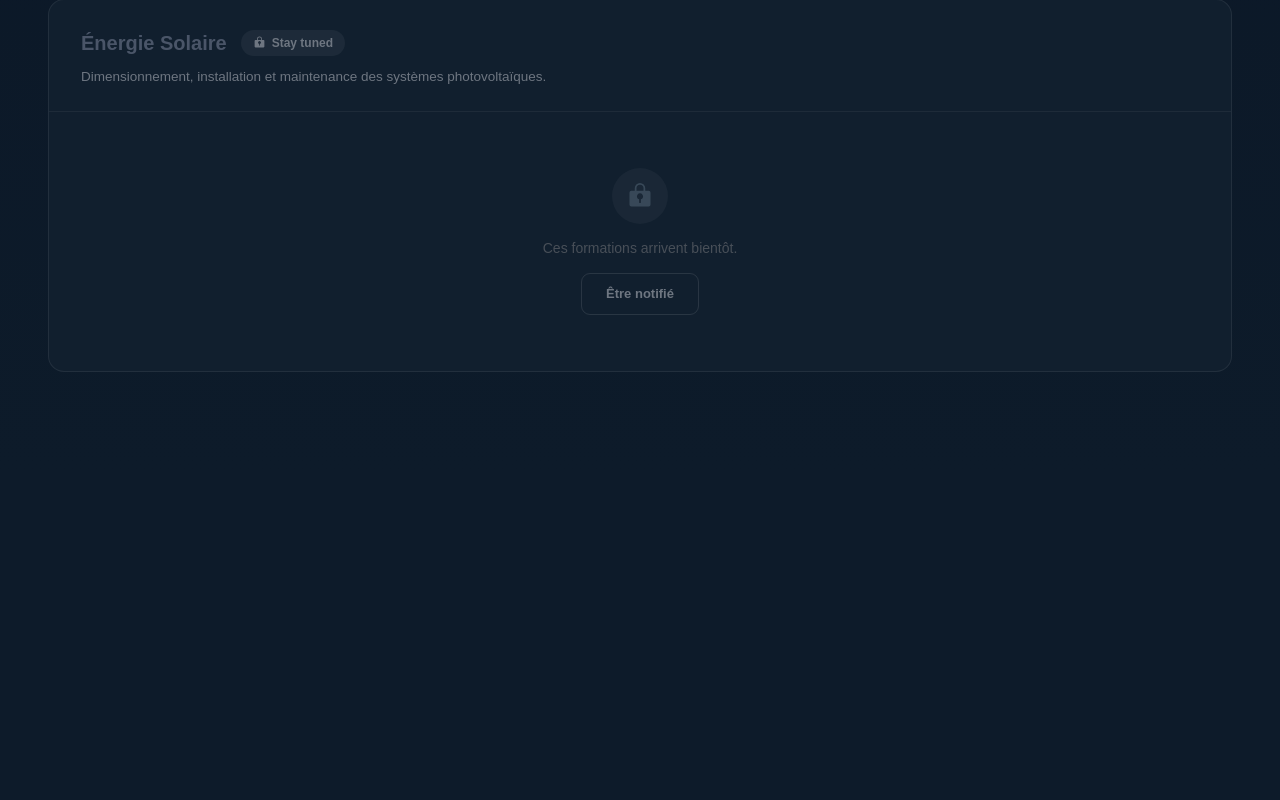
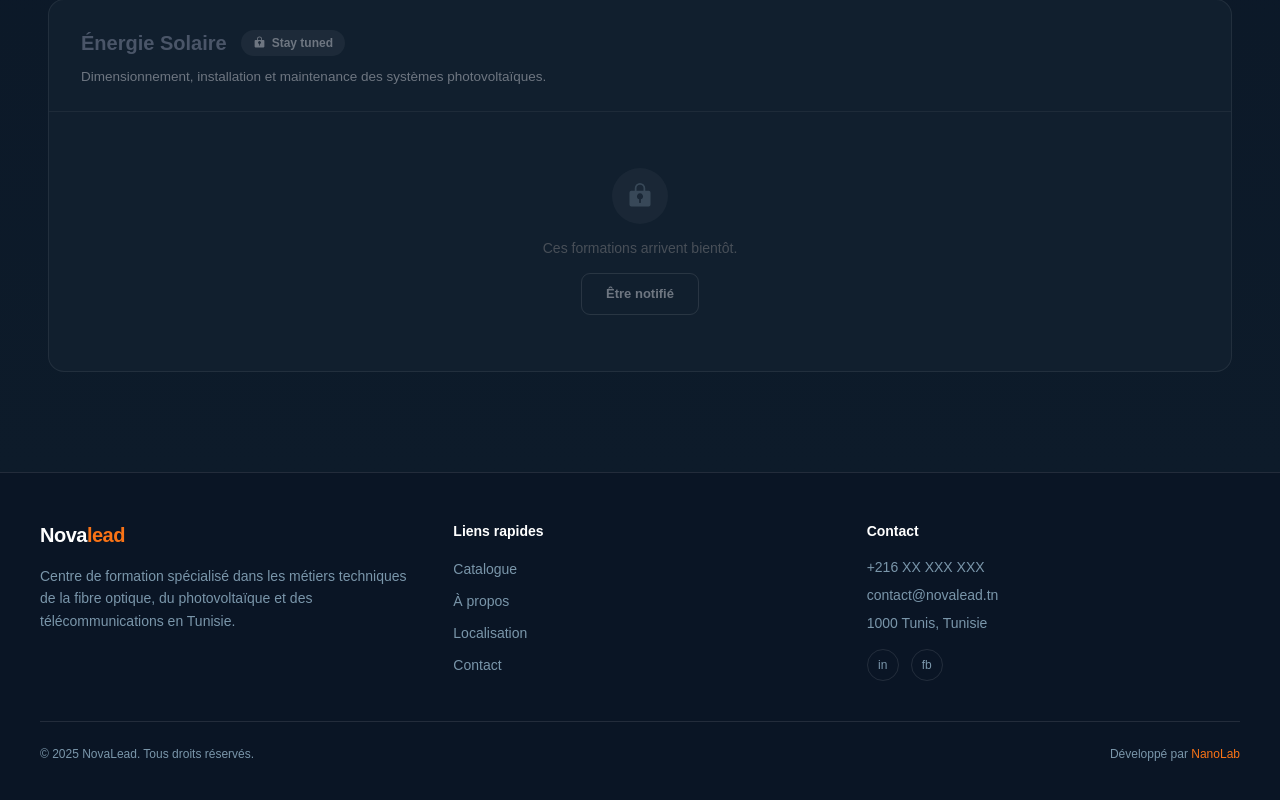
Before and after one commit to NanoLab-org/novalead, a Next.js app: page /catalogue in a window 1280 px wide. Shown: the part 1462-2262 px from the top of the page. Before the commit the page ends 1934 px from the top, so only its background shows below. Built offline with nearby package versions, Linux system fonts and the light colour scheme.

Commit message:
refactor: extract constants, move home components, add navbar/footer to layout

```diff
--- a/src/app/layout.tsx
+++ b/src/app/layout.tsx
@@ -1,33 +1,25 @@
 import type { Metadata } from "next";
-import { Inter } from "next/font/google";
 import "./globals.css";
 import Navbar from "@/components/Navbar";
-
-const inter = Inter({
-  variable: "--font-inter",
-  subsets: ["latin"],
-});
+import Footer from "@/components/Footer";
 
 export const metadata: Metadata = {
-  title: "NovaLead — Centre de Formation Fibre Optique & Photovoltaïque",
-  description:
-    "NovaLead forme les techniciens et entreprises aux métiers de la fibre optique, du photovoltaïque et des télécommunications en Tunisie.",
+  title: "NovaLead",
+  description: "Centre de formation spécialisé en fibre optique, photovoltaïque et télécommunications.",
 };
 
 export default function RootLayout({
   children,
-}: Readonly<{
+}: {
   children: React.ReactNode;
-}>) {
+}) {
   return (
-    <html
-      lang="fr"
-      className={`${inter.variable} h-full antialiased`}
-    >
-      <body className="min-h-full flex flex-col">
-              <Navbar />
-
-        {children}</body>
+    <html lang="fr">
+      <body>
+        <Navbar />
+        <main>{children}</main>
+        <Footer />
+      </body>
     </html>
   );
 }
--- a/src/app/page.tsx
+++ b/src/app/page.tsx
@@ -1,9 +1,7 @@
-import Navbar from "@/components/Navbar";
-import Hero from "@/components/Hero";
-import Carousel from "@/components/Carousel";
-import About from "@/components/About";
-import Location from "@/components/Location";
-import Footer from "@/components/Footer";
+import Hero from "@/components/home/Hero";
+import Carousel from "@/components/home/Carousel";
+import About from "@/components/home/About";
+import Location from "@/components/home/Location";
 
 export default function Home() {
   return (
@@ -12,7 +10,6 @@ export default function Home() {
       <Carousel />
       <About />
       <Location />
-      <Footer />
     </main>
   );
 }
--- a/src/components/Footer.tsx
+++ b/src/components/Footer.tsx
@@ -1,3 +1,5 @@
+import { footerLinks } from "@/constants";
+
 export default function Footer() {
   return (
     <footer className="px-10 py-12 bg-deep border-t border-white/10">
@@ -18,7 +20,7 @@ export default function Footer() {
         <div>
           <p className="text-white font-bold text-sm mb-4">Liens rapides</p>
           <ul className="flex flex-col gap-2">
-            {["Catalogue", "À propos", "Localisation", "Contact"].map((l) => (
+            {footerLinks.map((l) => (
               <li key={l}>
                 <a href={`#${l.toLowerCase()}`} className="text-muted text-sm hover:text-white transition-colors">
                   {l}
--- a/src/components/Navbar.tsx
+++ b/src/components/Navbar.tsx
@@ -1,3 +1,4 @@
+import { navLinks } from "@/constants";
 import Link from "next/link";
 
 export default function Navbar() {
@@ -6,12 +7,15 @@ export default function Navbar() {
       <div className="text-white font-bold text-xl tracking-tight">
         Nova<span className="text-orange">lead</span>
       </div>
-      <ul className="hidden md:flex gap-8 text-sm font-medium text-muted">
-        <li><Link href="/catalogue" className="hover:text-white transition-colors">Catalogue</Link></li>
-        <li><a href="#about" className="hover:text-white transition-colors">À propos</a></li>
-        <li><a href="#location" className="hover:text-white transition-colors">Localisation</a></li>
-        <li><a href="#contact" className="hover:text-white transition-colors">Contact</a></li>
-      </ul>
+     <ul className="hidden md:flex gap-8 text-sm font-medium text-muted">
+  {navLinks.map((link) => (
+    <li key={link.label}>
+      <Link href={link.href} className="hover:text-white transition-colors">
+        {link.label}
+      </Link>
+    </li>
+  ))}
+</ul>
       <button className="bg-orange text-white text-sm font-semibold px-5 py-2 rounded-full hover:opacity-90 transition-opacity">
         Nous contacter
       </button>
--- a/src/components/About.tsx
+++ b/src/components/home/About.tsx
@@ -1,29 +1,5 @@
-const values = [
-  {
-    titre: "Formateurs praticiens",
-    description:
-      "Tous nos formateurs exercent encore dans leur domaine. Pas de théorie déconnectée du terrain.",
-    color: "border-green",
-  },
-  {
-    titre: "Certifications reconnues",
-    description:
-      "Nos programmes sont certifiants et reconnus par les organismes officiels du secteur télécoms et énergie.",
-    color: "border-blue",
-  },
-  {
-    titre: "Éco-responsable",
-    description:
-      "Centre engagé dans la transition énergétique — fibre optique, photovoltaïque, efficacité énergétique.",
-    color: "border-orange",
-  },
-  {
-    titre: "Sur mesure entreprise",
-    description:
-      "Programmes intra adaptés à votre contexte, vos équipes et vos enjeux métier spécifiques.",
-    color: "border-green",
-  },
-];
+import { values } from "@/constants";
+
 
 export default function About() {
   return (
--- a/src/components/Carousel.tsx
+++ b/src/components/home/Carousel.tsx
@@ -1,62 +1,7 @@
 "use client";
 
 import { useState, useEffect, useRef } from "react";
-
-const formations = [
-  {
-    titre: "Installation Fibre Optique FTTH",
-    domaine: "Fibre Optique",
-    duree: "5 jours",
-    format: "Présentiel",
-    niveau: "Débutant",
-    description:
-      "Maîtrisez les techniques de raccordement, soudure et mesures OTDR pour le déploiement de la fibre optique jusqu'au domicile.",
-  },
-  {
-    titre: "Installation Photovoltaïque",
-    domaine: "Photovoltaïque",
-    duree: "7 jours",
-    format: "Présentiel",
-    niveau: "Intermédiaire",
-    description:
-      "Conception, pose et maintenance de systèmes solaires résidentiels et tertiaires. Inclut les habilitations électriques.",
-  },
-  {
-    titre: "Habilitations Électriques BR/BC/B1",
-    domaine: "Électricité",
-    duree: "3 jours",
-    format: "Présentiel",
-    niveau: "Tous niveaux",
-    description:
-      "Obtenez vos habilitations électriques réglementaires pour intervenir sur installations basse et haute tension.",
-  },
-  {
-    titre: "Réseaux Télécoms et Infrastructure",
-    domaine: "Télécoms",
-    duree: "6 jours",
-    format: "Hybride",
-    niveau: "Intermédiaire",
-    description:
-      "Déploiement et maintenance des infrastructures télécoms, câblage structuré et configuration équipements réseau.",
-  },
-  {
-    titre: "Efficacité Énergétique Entreprise",
-    domaine: "Énergie",
-    duree: "4 jours",
-    format: "Distanciel",
-    niveau: "Avancé",
-    description:
-      "Audit énergétique, bilan carbone et plan d'action pour réduire la consommation et les coûts de votre entreprise.",
-  },
-];
-
-const domainColors: Record<string, string> = {
-  "Fibre Optique": "bg-blue/20 text-sky border-blue/40",
-  "Photovoltaïque": "bg-green/10 text-green border-green/25",
-  "Électricité": "bg-orange/10 text-orange border-orange/25",
-  "Télécoms": "bg-blue/20 text-sky border-blue/40",
-  "Énergie": "bg-green/10 text-green border-green/25",
-};
+import { formations, domainColors } from "@/constants";
 
 export default function Carousel() {
   const [active, setActive] = useState(0);
--- a/src/components/Hero.tsx
+++ b/src/components/home/Hero.tsx
@@ -1,3 +1,4 @@
+import { heroTags } from "@/constants";
 export default function Hero() {
   return (
     <section className="flex flex-col justify-center min-h-screen px-10 pt-32 pb-20 border-b border-white/10">
--- a/src/components/Location.tsx
+++ b/src/components/home/Location.tsx
@@ -1,3 +1,4 @@
+import { contactInfo, openingHours } from "@/constants";
 export default function Location() {
   return (
     <section id="location" className="px-10 py-24 border-b border-white/10">
--- /dev/null
+++ b/src/constants/index.ts
@@ -0,0 +1,101 @@
+// ─── Carousel ────────────────────────────────────────────────────────────────
+
+export const formations = [
+  {
+    titre: "Installation Fibre Optique FTTH",
+    domaine: "Fibre Optique",
+    duree: "5 jours",
+    format: "Présentiel",
+    niveau: "Débutant",
+    description:
+      "Maîtrisez les techniques de raccordement, soudure et mesures OTDR pour le déploiement de la fibre optique jusqu'au domicile.",
+  },
+  {
+    titre: "Installation Photovoltaïque",
+    domaine: "Photovoltaïque",
+    duree: "7 jours",
+    format: "Présentiel",
+    niveau: "Intermédiaire",
+    description:
+      "Conception, pose et maintenance de systèmes solaires résidentiels et tertiaires. Inclut les habilitations électriques.",
+  },
+  {
+    titre: "Habilitations Électriques BR/BC/B1",
+    domaine: "Électricité",
+    duree: "3 jours",
+    format: "Présentiel",
+    niveau: "Tous niveaux",
+    description:
+      "Obtenez vos habilitations électriques réglementaires pour intervenir sur installations basse et haute tension.",
+  },
+  {
+    titre: "Réseaux Télécoms et Infrastructure",
+    domaine: "Télécoms",
+    duree: "6 jours",
+    format: "Hybride",
+    niveau: "Intermédiaire",
+    description:
+      "Déploiement et maintenance des infrastructures télécoms, câblage structuré et configuration équipements réseau.",
+  },
+  {
+    titre: "Efficacité Énergétique Entreprise",
+    domaine: "Énergie",
+    duree: "4 jours",
+    format: "Distanciel",
+    niveau: "Avancé",
+    description:
+      "Audit énergétique, bilan carbone et plan d'action pour réduire la consommation et les coûts de votre entreprise.",
+  },
+];
+
+export const domainColors: Record<string, string> = {
+  "Fibre Optique": "bg-blue/20 text-sky border-blue/40",
+  Photovoltaïque: "bg-green/10 text-green border-green/25",
+  Électricité: "bg-orange/10 text-orange border-orange/25",
+  Télécoms: "bg-blue/20 text-sky border-blue/40",
+  Énergie: "bg-green/10 text-green border-green/25",
+};
+
+// ─── About ───────────────────────────────────────────────────────────────────
+
+export const values = [
+  { titre: "Formateurs praticiens", description: "Tous nos formateurs exercent encore dans leur domaine. Pas de théorie déconnectée du terrain.", color: "border-green" },
+  { titre: "Certifications reconnues", description: "Nos programmes sont certifiants et reconnus par les organismes officiels du secteur télécoms et énergie.", color: "border-blue" },
+  { titre: "Éco-responsable", description: "Centre engagé dans la transition énergétique — fibre optique, photovoltaïque, efficacité énergétique.", color: "border-orange" },
+  { titre: "Sur mesure entreprise", description: "Programmes intra adaptés à votre contexte, vos équipes et vos enjeux métier spécifiques.", color: "border-green" },
+];
+
+// ─── Hero ─────────────────────────────────────────────────────────────────────
+
+export const heroTags = [
+  "Photovoltaïque",
+  "Fibre optique",
+  "Télécoms",
+  "Certifiant",
+  "Éco-responsable",
+];
+
+// ─── Navbar ───────────────────────────────────────────────────────────────────
+
+export const navLinks = [
+  { label: "Catalogue", href: "/catalogue" },
+  { label: "À propos", href: "#about" },
+  { label: "Localisation", href: "#location" },
+  { label: "Contact", href: "#contact" },
+];
+
+// ─── Footer ───────────────────────────────────────────────────────────────────
+
+export const footerLinks = ["Catalogue", "À propos", "Localisation", "Contact"];
+
+export const contactInfo = [
+  { label: "Tel", value: "+216 XX XXX XXX" },
+  { label: "Email", value: "contact@novalead.tn" },
+  { label: "WhatsApp", value: "+216 XX XXX XXX" },
+];
+
+export const openingHours = [
+  { day: "Lundi - Vendredi", hours: "08h00 - 18h00", closed: false },
+  { day: "Samedi", hours: "09h00 - 13h00", closed: false },
+  { day: "Dimanche", hours: "Fermé", closed: true },
+];
```
